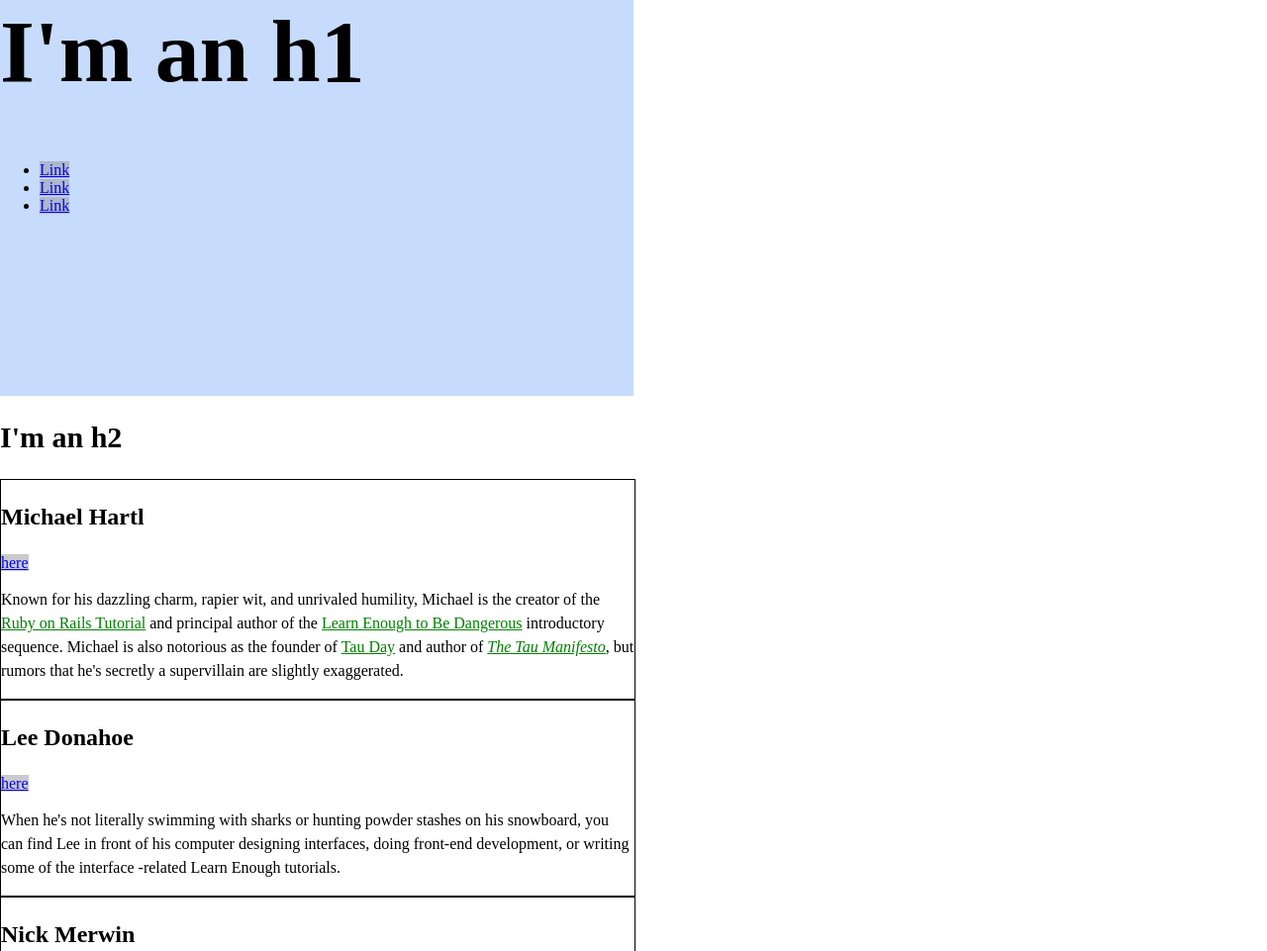
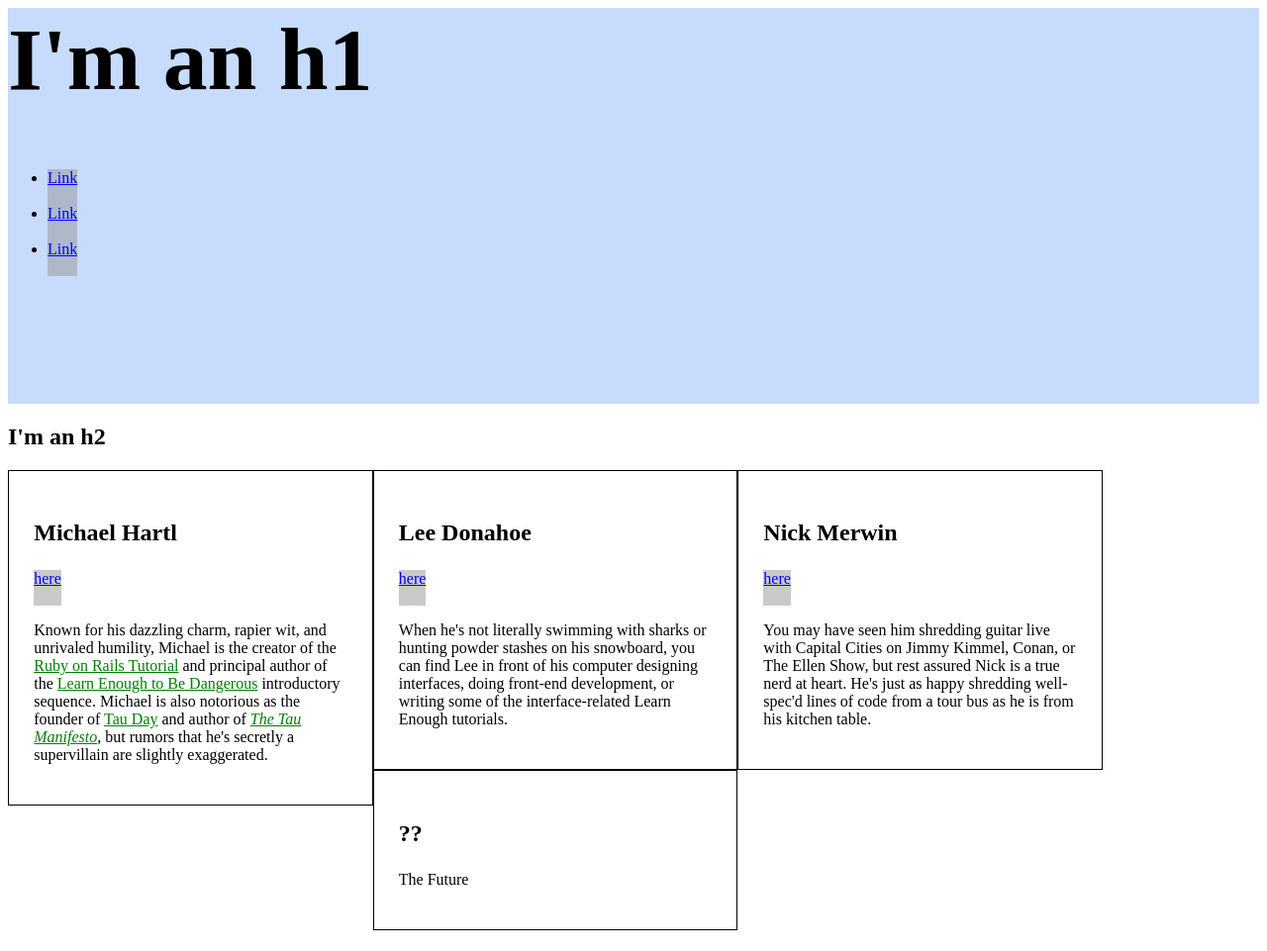
Before and after one commit to DannyCrews/sample-website, a plain HTML site: page index.html in a window 1280 px wide. Shown: the top 961 px of the page at 99% size. After the commit the page ends 940 px from the top, so only its background shows below. Drawn offline with Linux system fonts and the light colour scheme.

Commit message:
Float bio boxes

```diff
--- a/index.html
+++ b/index.html
@@ -2,37 +2,29 @@
 <html>
   <head>
     <title>Test Page: Don't Panic</title>
+    <meta charset="utf-8">
     <style>
       /* GLOBAL STYLES */
-  html, body {
-    margin: 0;
-    padding: 0;
-  }
       h1 {
         font-size: 7vw;
         margin-top: 0;
       }
-  body {
-    height: 800px;
-  }
       a {
         color: #f00;
-  }
-  h2 {
-    font-size: 30px;
       }
 
       /* HERO STYLES */
       .full-hero {
         background-color: #c7dbfc;
         height: 50vh;
-    width: 50vw;
       }
 
       /* SOCIAL STYLES */
       .social-link {
         background: rgba(150, 150, 150, 0.5);
         color: blue;
+        display: inline-block;
+        height: 36px;
       }
 
       /* BIO STYLES */
@@ -41,15 +33,16 @@
       }
       .bio-box {
         border: 1px solid black;
+        float: left;
         font-size: 1rem;
-    width: 50%;
+        padding: 2%;
+        width: 25%;
       }
       .bio-box h3 {
         font-size: 1.5em;
       }
       .bio-copy {
         font-size: 1em;
-    line-height: 1.5;
       }
       .bio-copy a {
         color: green;
@@ -75,9 +68,7 @@
     <div class="bio-wrapper">
       <div class="bio-box">
         <h3>Michael Hartl</h3>
-    <a href="http://twitter.com/mhartl" class="social-link">
-      here
-    </a>
+        <a href="http://twitter.com/mhartl" class="social-link">here</a>
         <div class="bio-copy">
           <p>
             Known for his dazzling charm, rapier wit, and unrivaled humility,
@@ -96,40 +87,34 @@
       </div>
       <div class="bio-box">
         <h3>Lee Donahoe</h3>
-    <a href="https://twitter.com/leedonahoe" class="social-link">
-      here
-    </a>
+        <a href="https://twitter.com/leedonahoe" class="social-link">here</a>
         <div class="bio-copy">
           <p>
-        When he's not literally swimming with sharks or hunting powder stashes on
-        his snowboard, you can find Lee in front of his computer designing
-        interfaces, doing front-end development, or writing some of the interface
-        -related Learn Enough tutorials.
+            When he's not literally swimming with sharks or hunting powder
+            stashes on his snowboard, you can find Lee in front of his computer
+            designing interfaces, doing front-end development, or writing some of
+            the interface-related Learn Enough tutorials.
           </p>
         </div>
       </div>
       <div class="bio-box">
         <h3>Nick Merwin</h3>
-    <a href="https://twitter.com/nickmerwin" class="social-link">
-      here
-    </a>
+        <a href="https://twitter.com/nickmerwin" class="social-link">here</a>
         <div class="bio-copy">
           <p>
-        You may have seen him shredding guitar live with Capital Cities on Jimmy
-        Kimmel, Conan, or The Ellen Show, but rest assured Nick is a true nerd at
-        heart. He's just as happy shredding well-spec'd lines of code from a tour
-        bus as he is from his kitchen table.
+            You may have seen him shredding guitar live with Capital Cities on
+            Jimmy Kimmel, Conan, or The Ellen Show, but rest assured Nick is a
+            true nerd at heart. He's just as happy shredding well-spec'd lines
+            of code from a tour bus as he is from his kitchen table.
           </p>
         </div>
       </div>
       <div class="bio-box">
         <h3>??</h3>
-    <div class="bio-copy">
         <p>
           The Future
         </p>
       </div>
     </div>
-</div>
   </body>
 </html>
```
Lines whose indentation alone changed are shown as unchanged.
